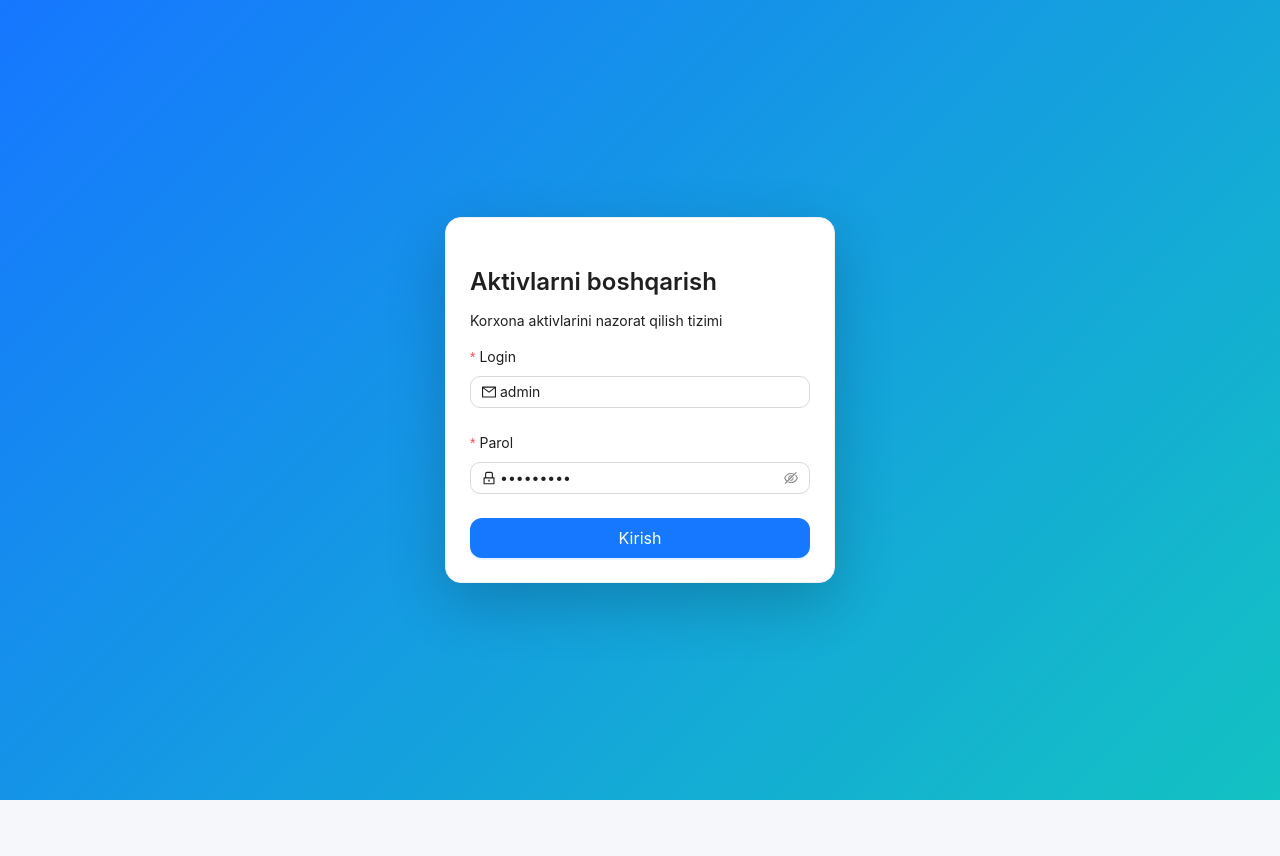
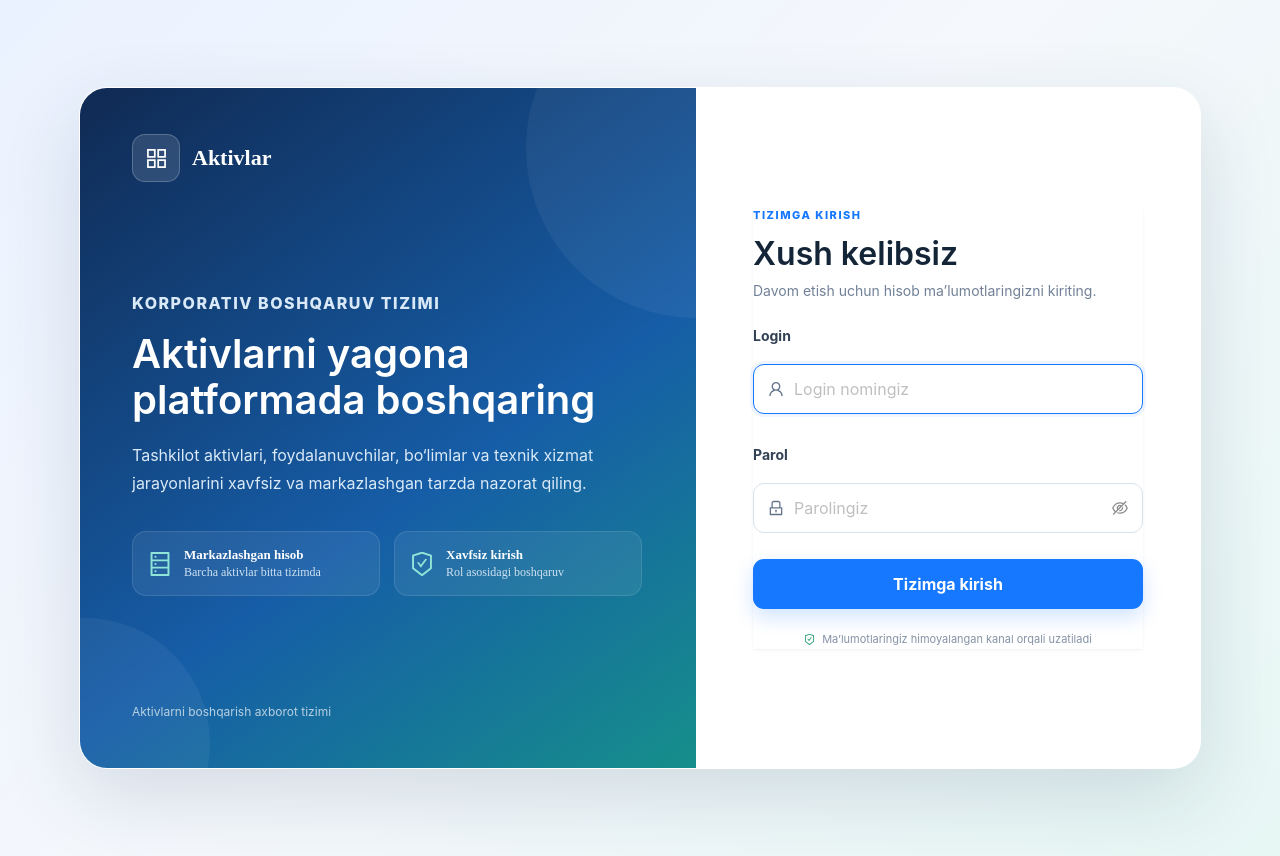
Before and after one commit to Ulugbek-Akmalovich-Shodimurodov/balance2, a React (Vite) app in the folder frontend/: page /login in a window 1280 px wide. Before the commit the page ends 800 px from the top, so only its background shows below. Built offline with nearby package versions, Linux system fonts and the light colour scheme; no server answers.

Commit message:
Redesign professional login page

```diff
--- a/frontend/src/pages/LoginPage.jsx
+++ b/frontend/src/pages/LoginPage.jsx
@@ -1,5 +1,11 @@
-import React from 'react';
-import { LockOutlined, MailOutlined } from '@ant-design/icons';
+import React, { useState } from 'react';
+import {
+  AppstoreOutlined,
+  DatabaseOutlined,
+  LockOutlined,
+  SafetyCertificateOutlined,
+  UserOutlined,
+} from '@ant-design/icons';
 import { Button, Card, Form, Input, Typography, message } from 'antd';
 import { useDispatch } from 'react-redux';
 import { useNavigate } from 'react-router-dom';
@@ -7,7 +13,113 @@ import { api } from '../api/client.js';
 import { setCredentials } from '../store/store.js';
 
 export default function LoginPage() {
-  const dispatch = useDispatch(); const navigate = useNavigate();
-  const onFinish = async (values) => { try { const { data } = await api.post('/auth/login', values); dispatch(setCredentials(data)); navigate('/'); } catch { message.error('Login yoki parol noto‘g‘ri'); } };
-  return <div className="login"><Card className="login-card"><Typography.Title level={3}>Aktivlarni boshqarish</Typography.Title><Typography.Paragraph>Korxona aktivlarini nazorat qilish tizimi</Typography.Paragraph><Form layout="vertical" onFinish={onFinish} initialValues={{ login:'admin', password:'Admin123!' }}><Form.Item name="login" label="Login" rules={[{required:true}]}><Input prefix={<MailOutlined />} /></Form.Item><Form.Item name="password" label="Parol" rules={[{required:true}]}><Input.Password prefix={<LockOutlined />} /></Form.Item><Button type="primary" htmlType="submit" block size="large">Kirish</Button></Form></Card></div>;
+  const dispatch = useDispatch();
+  const navigate = useNavigate();
+  const [loading, setLoading] = useState(false);
+
+  const onFinish = async (values) => {
+    setLoading(true);
+    try {
+      const { data } = await api.post('/auth/login', values);
+      dispatch(setCredentials(data));
+      message.success(`Xush kelibsiz, ${data.user.fullName}`);
+      navigate('/');
+    } catch (error) {
+      if (!error.response) {
+        message.error('Server bilan aloqa o‘rnatilmadi. Internet aloqasini tekshiring.');
+      } else {
+        message.error(error.response?.data?.message || 'Login yoki parol noto‘g‘ri');
+      }
+    } finally {
+      setLoading(false);
+    }
+  };
+
+  return (
+    <main className="login">
+      <div className="login-shell">
+        <section className="login-brand-panel">
+          <div className="login-brand">
+            <span className="login-brand-icon"><AppstoreOutlined /></span>
+            <span>Aktivlar</span>
+          </div>
+          <div className="login-brand-content">
+            <Typography.Text className="login-eyebrow">KORPORATIV BOSHQARUV TIZIMI</Typography.Text>
+            <Typography.Title>Aktivlarni yagona platformada boshqaring</Typography.Title>
+            <Typography.Paragraph>
+              Tashkilot aktivlari, foydalanuvchilar, bo‘limlar va texnik xizmat
+              jarayonlarini xavfsiz va markazlashgan tarzda nazorat qiling.
+            </Typography.Paragraph>
+            <div className="login-benefits">
+              <div>
+                <DatabaseOutlined />
+                <span><strong>Markazlashgan hisob</strong>Barcha aktivlar bitta tizimda</span>
+              </div>
+              <div>
+                <SafetyCertificateOutlined />
+                <span><strong>Xavfsiz kirish</strong>Rol asosidagi boshqaruv</span>
+              </div>
+            </div>
+          </div>
+          <Typography.Text className="login-brand-footer">
+            Aktivlarni boshqarish axborot tizimi
+          </Typography.Text>
+        </section>
+
+        <section className="login-form-panel">
+          <Card className="login-card" bordered={false}>
+            <div className="login-mobile-brand">
+              <span className="login-brand-icon"><AppstoreOutlined /></span>
+              <span>Aktivlar</span>
+            </div>
+            <Typography.Text className="login-form-eyebrow">TIZIMGA KIRISH</Typography.Text>
+            <Typography.Title level={2}>Xush kelibsiz</Typography.Title>
+            <Typography.Paragraph className="login-form-description">
+              Davom etish uchun hisob ma’lumotlaringizni kiriting.
+            </Typography.Paragraph>
+
+            <Form layout="vertical" onFinish={onFinish} requiredMark={false} size="large">
+              <Form.Item
+                name="login"
+                label="Login"
+                rules={[{ required: true, message: 'Loginni kiriting' }]}
+              >
+                <Input
+                  prefix={<UserOutlined />}
+                  placeholder="Login nomingiz"
+                  autoComplete="username"
+                  autoFocus
+                />
+              </Form.Item>
+              <Form.Item
+                name="password"
+                label="Parol"
+                rules={[{ required: true, message: 'Parolni kiriting' }]}
+              >
+                <Input.Password
+                  prefix={<LockOutlined />}
+                  placeholder="Parolingiz"
+                  autoComplete="current-password"
+                />
+              </Form.Item>
+              <Button
+                type="primary"
+                htmlType="submit"
+                block
+                size="large"
+                loading={loading}
+                className="login-submit"
+              >
+                Tizimga kirish
+              </Button>
+            </Form>
+
+            <Typography.Text className="login-security-note">
+              <SafetyCertificateOutlined /> Ma’lumotlaringiz himoyalangan kanal orqali uzatiladi
+            </Typography.Text>
+          </Card>
+        </section>
+      </div>
+    </main>
+  );
 }
```
Also changed, not shown: frontend/src/styles.css.
